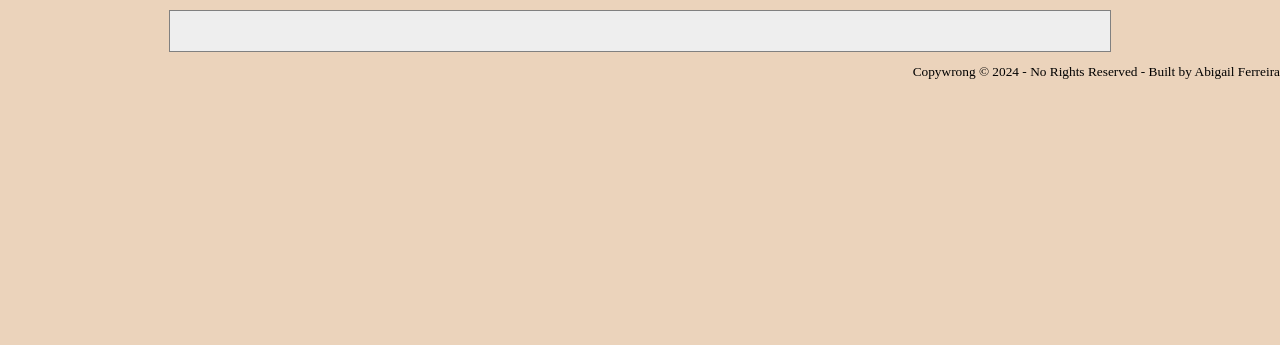
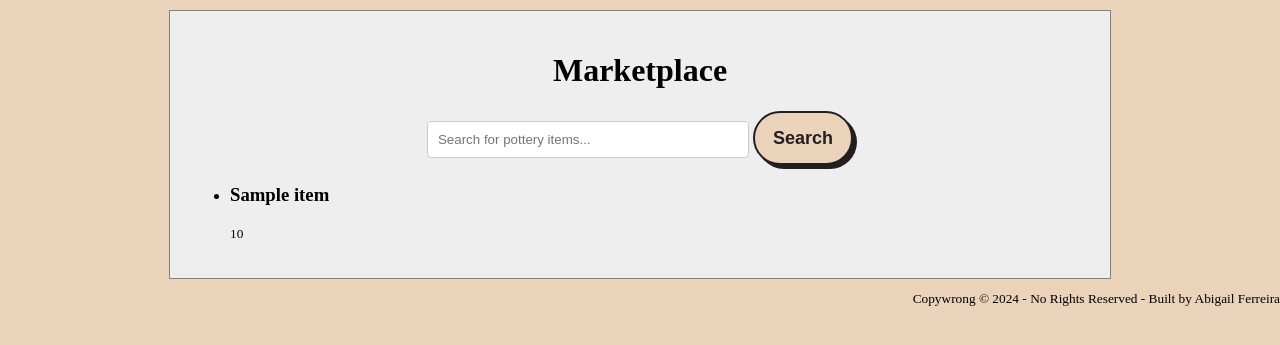
Before and after one commit to abi-7/Kiln-Connection, a PHP site: page /items.php in a window 1280 px wide. Shown: the part 46-391 px from the top of the page. Run offline with PHP 8.4, Linux system fonts and the light colour scheme; tables that the repository leaves empty or names only in its code hold one stand-in row (values such as "Sample post").

Commit message:
Update items.php

```diff
--- a/items.php
+++ b/items.php
@@ -7,6 +7,18 @@
     Description: marketplace tab/page for the site, where users can purchase pottery items
 
 ****************/
+
+require('connect.php');
+
+// SQL is written as a String.
+//chronological order 5 most recent posts
+$query = "SELECT * FROM item ORDER BY item_name ASC LIMIT 10";
+
+// A PDO::Statement is prepared from the query.
+$statement = $db->prepare($query);
+
+// Execution on the DB server is delayed until we execute().
+$statement->execute();
 
 ?>
 
@@ -23,7 +35,35 @@
 <?php include('nav.php'); ?>
 
 <main>
+    <h1>Marketplace</h1>
+        <div class="search-container">
+            <input
+             type="text"
+             class="search-bar"
+             placeholder="Search for pottery items..."
+            />
+            <button type="submit" class="search-button">Search</button>
+        </div>
 
+                                <!--if no entries yet-->
+    <?php if($statement->rowCount() == 0) : ?>
+        <div>
+            <p>No artists yet!</p>
+        </div>
+    <?php else:?>
+        <ul>
+        <?php while($row = $statement->fetch()): ?>
+            <li>
+                <h3>
+                <?= $row['item_name'] ?>
+                </h3>
+                <small>
+                <?= $row['item_cost'] ?>
+                </small>
+            </li>
+            <?php endwhile; ?>
+        </ul>
+        <?php endif; ?>
 </main>
 
 <?php include('footer.php'); ?>
```
